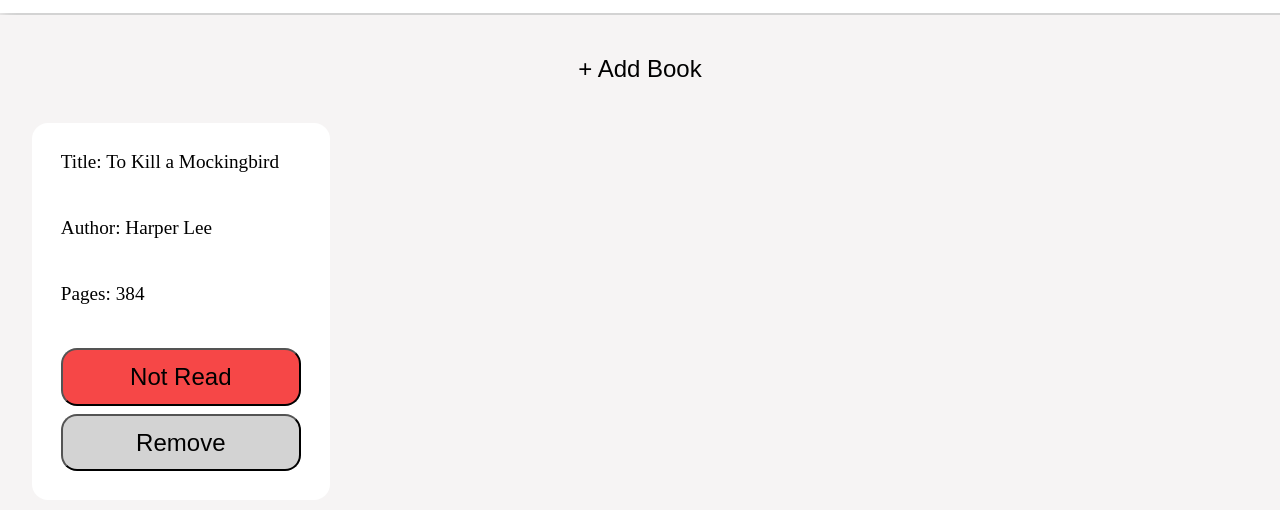
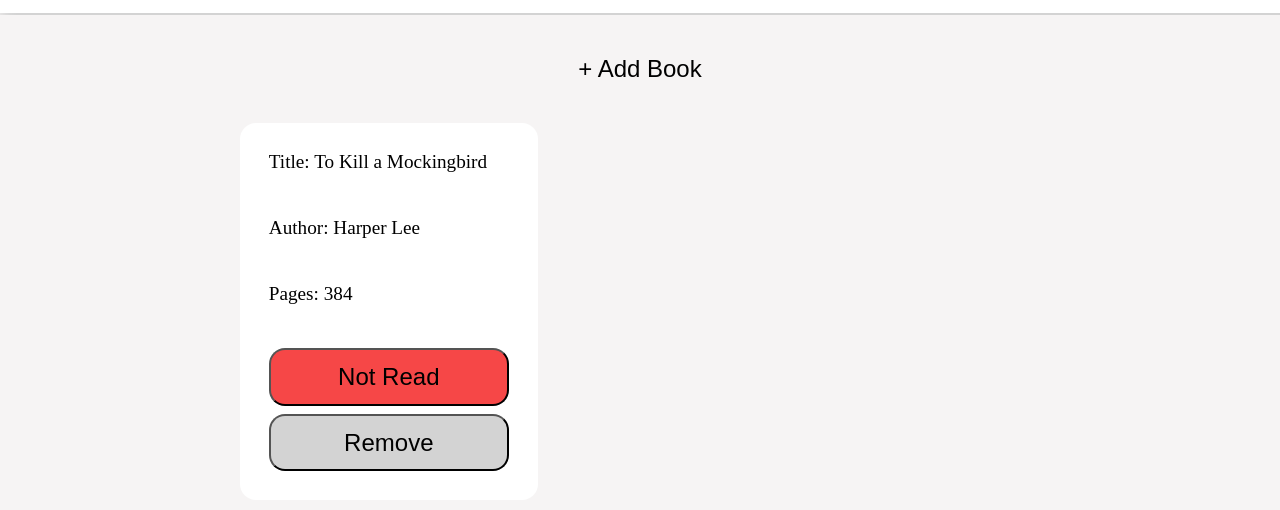
Before and after one commit to whuang1101/Library, a plain HTML site: page index.html in a window 1280 px wide. Shown: the part 82-592 px from the top of the page. Drawn offline with Linux system fonts and the light colour scheme.

Commit message:
Reverted back

```diff
--- a/style.css
+++ b/style.css
@@ -27,6 +27,7 @@
     background-color: rgb(246, 244, 244);
     display: grid;
     grid-auto-rows: auto;
+    justify-content: center;
     overflow: auto;
 }
 .main-content .add-book {
@@ -93,16 +94,14 @@
 .books {
     display: grid;
     grid-auto-rows: 1fr;
-    grid-template-columns: repeat(auto-fit, minmax(18rem, 1fr));
+    grid-template-columns: 1fr 1fr 1fr ;
     grid-row: 2/3;
-    margin-left: 2rem;
-    margin-right: 2rem;
-    margin-bottom: 2rem;
-    column-gap: 2rem;
-    row-gap: 2rem;
-    overflow: scroll;
-    align-content: start; /* Add this line */
-  }
+    margin-left: 15rem;
+    margin-right: 15rem;
+    column-gap: 4rem;
+    row-gap: 4rem   ;
+    overflow: auto;
+}
 .book div {
     display: inline;
 }
```
